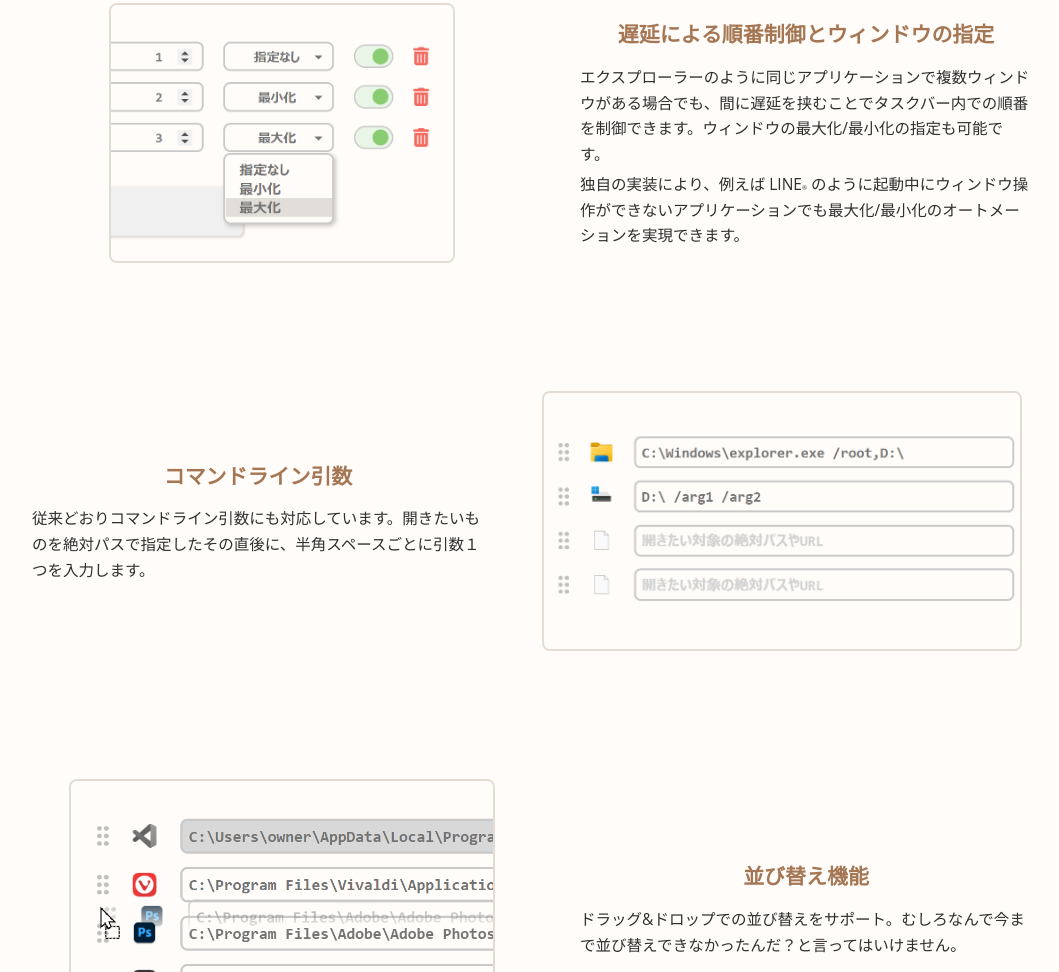
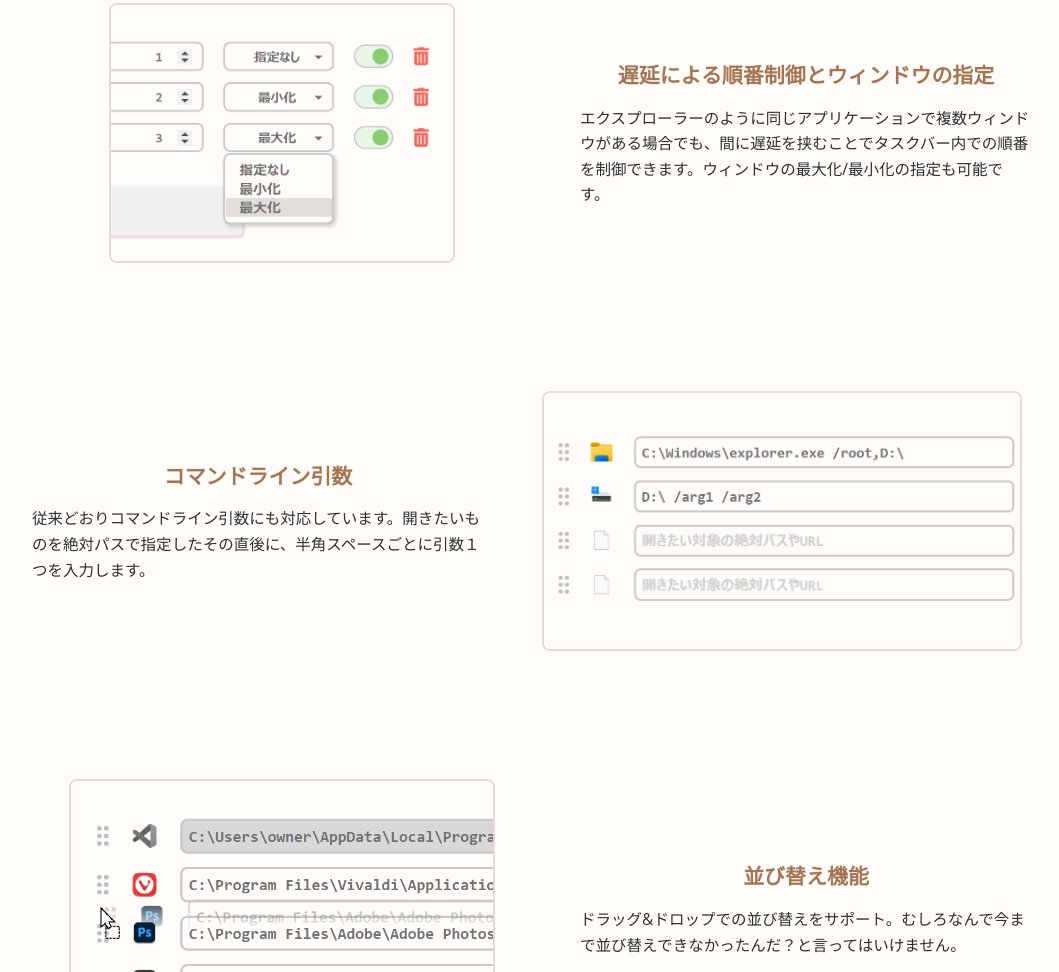
Before and after one commit to mirumirumi/zh-lp, a plain HTML site: page index.html in a window 1280 px wide. Shown: the part 1393-2365 px from the top of the page, without its empty margins (108-1167 px from the left). Drawn offline with Linux system fonts and the light colour scheme.

Commit message:
[fix] : temporary comment out

```diff
--- a/index.html
+++ b/index.html
@@ -92,7 +92,8 @@
         <div class="desc" style="padding: 0 0 0 3em;">
           <div class="title">遅延による順番制御とウィンドウの指定</div>
           <div class="content">エクスプローラーのように同じアプリケーションで複数ウィンドウがある場合でも、間に遅延を挟むことでタスクバー内での順番を制御できます。ウィンドウの最大化/最小化の指定も可能です。<br>
-          <span class="para">独自の実装により、例えば LINE<span style="font-size: 0.3em;">®</span> のように起動中にウィンドウ操作ができないアプリケーションでも最大化/最小化のオートメーションを実現できます。</span></div>
+          <!-- <span class="para">独自の実装により、例えば LINE<span style="font-size: 0.3em;">®</span> のように起動中にウィンドウ操作ができないアプリケーションでも最大化/最小化のオートメーションを実現できます。</span> -->
+        </div>
         </div>
       </div>
       <div class="feature">
```
